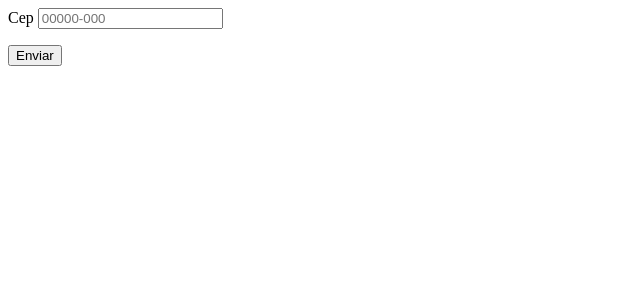
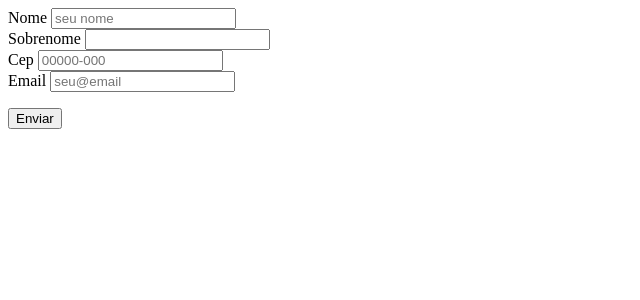
Before and after one commit to anthony-ricardox/react, a React (Vite) app in the folder react/: page / in a window 1280 px wide. Shown: the top 300 px of the page, without its empty margins (0-640 px from the left). Built offline with nearby package versions, Linux system fonts and the light colour scheme.

Commit message:
usando Hooks para Validar input

```diff
--- a/react/ex21-input-component/Form/Input.jsx
+++ b/react/ex21-input-component/Form/Input.jsx
@@ -1,6 +1,15 @@
 import React from "react";
 
-const Input = ({ id, label, value, onChange, ...props }) => {
+const Input = ({
+  id,
+  label,
+  value,
+  onChange,
+  type,
+  placeholder,
+  error,
+  onBlur
+}) => {
   return (
     <div>
       <label htmlFor={id}>{label} </label>
@@ -11,8 +20,11 @@ const Input = ({ id, label, value, onChange, ...props }) => {
         value={value}
         //onChange={({ target }) => setValue(target.value)}
         onChange={onChange}
-        {...props}
+        placeholder={placeholder}
+        onBlur={onBlur}
+        type={type}
       />
+      {error && <p>{error}</p>}
     </div>
   );
 };
--- a/react/ex22-validação/App.jsx
+++ b/react/ex22-validação/App.jsx
@@ -1,38 +1,17 @@
 import React from "react";
 import Input from "../ex21-input-component/Form/Input";
+import useForm from "./Hooks/useForm";
 
 const App = () => {
-  const [cep, setCep] = React.useState("");
-  const [error, setError] = React.useState(null)
+  const cep = useForm('cep');
+  const email = useForm('email');
+  const nome = useForm()
+  const sobrenome = useForm(false)
 
-  function validatecep(value){
-    if(value.length === 0){
-        setError('Prencha um valor')
-        return false
-    }else if( !/^\d{5}-?\d{3}$/.test((value))){
-        setError('Preencha um CEP válido')
-        return false
-    }else{
-        setError(null)
-        return true
-    }
-  }
-
-  function handleBlur({ target }) {
-   // const regex = /^\d{5}-?\d{3}$/;
-    //const validacao = regex.test(target.value);
-
-    validatecep(target.value)
-  }
-
-  function handleChange({target}){
-    if(error) validatecep(target.value)
-    setCep(target.value)
-  }
 
   function handleSubmit(event){
     event.preventDefault()
-    if(validatecep(cep)){
+    if(cep.Validate() && email.Validate() && nome.Validate()){
         console.log('Enviou')
     }else{
         console.log('Não Enviou')
@@ -40,16 +19,38 @@ const App = () => {
   }
   return (
     <form onSubmit={handleSubmit}>
+       <Input
+        label="Nome"
+        id="nome"
+        type="text"
+        placeholder="seu nome"
+        {...nome}
+      />
+
+       <Input
+        label="Sobrenome"
+        id="sobrenome"
+        type="text"
+
+        {...sobrenome}
+      />
+
       <Input
         label="Cep"
         id="cep"
         type="text"
-        value={cep}
-        onChange={handleChange}
-        onBlur={handleBlur}
         placeholder="00000-000"
+        {...cep}
       />
-      {error && <p>{error}</p>}
+
+      <Input
+        label="Email"
+        id="email"
+        type="email"
+        placeholder="seu@email"
+        {...email}
+      />
+
 
       <p>
         <button>Enviar</button>
--- /dev/null
+++ b/react/ex22-validação/Hooks/useForm.jsx
@@ -0,0 +1,49 @@
+import React from "react";
+
+const types = {
+    cep: {
+        regex : /^\d{5}-?\d{3}$/,
+        messege: 'Cep inválido'
+    },
+    email: {
+        regex: /^[a-zA-Z0-9._%+-]+@[a-zA-Z0-9.-]+\.[a-zA-Z]{2,}$/,
+        messege: 'Email inválido'
+    }
+}
+
+const useForm = (type) => {
+  const [value, setValue] = React.useState("");
+  const [error, setError] = React.useState(null)
+
+  function Validate(value){
+    if(type === false) return true
+
+     if(value.length === 0){
+        setError('Prencha um valor')
+        return false
+    }else if(types[type] && !types[type].regex.test(value)){
+        setError(types[type].messege)
+        return false
+    }else{
+        setError(null)
+        return true
+    }
+  }
+
+  function onChange({target}){
+    if(error) Validate(target.value)
+    setValue(target.value)
+  }
+
+
+  return {
+    value,
+    setValue,
+    error,
+    onChange,
+    onBlur: () => Validate(value),
+    Validate: () => Validate(value)
+  };
+};
+
+export default useForm;
```
